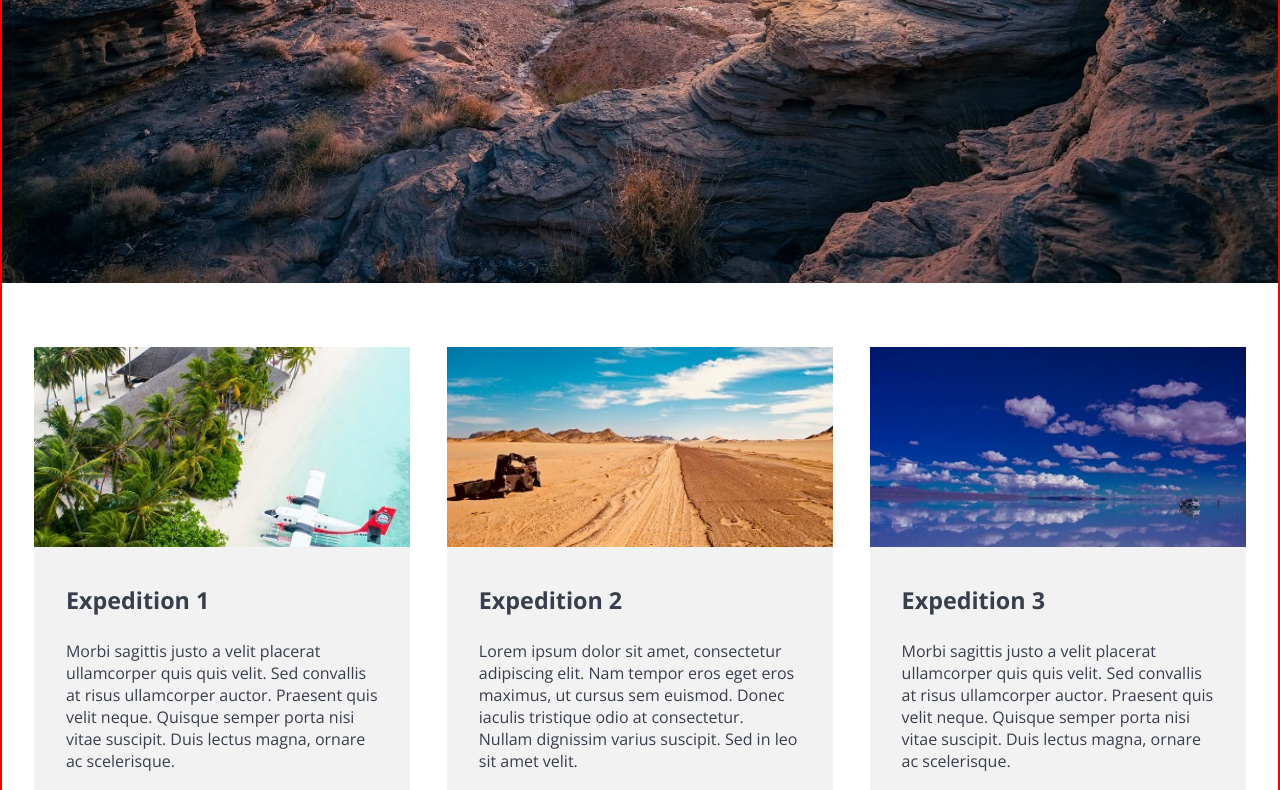
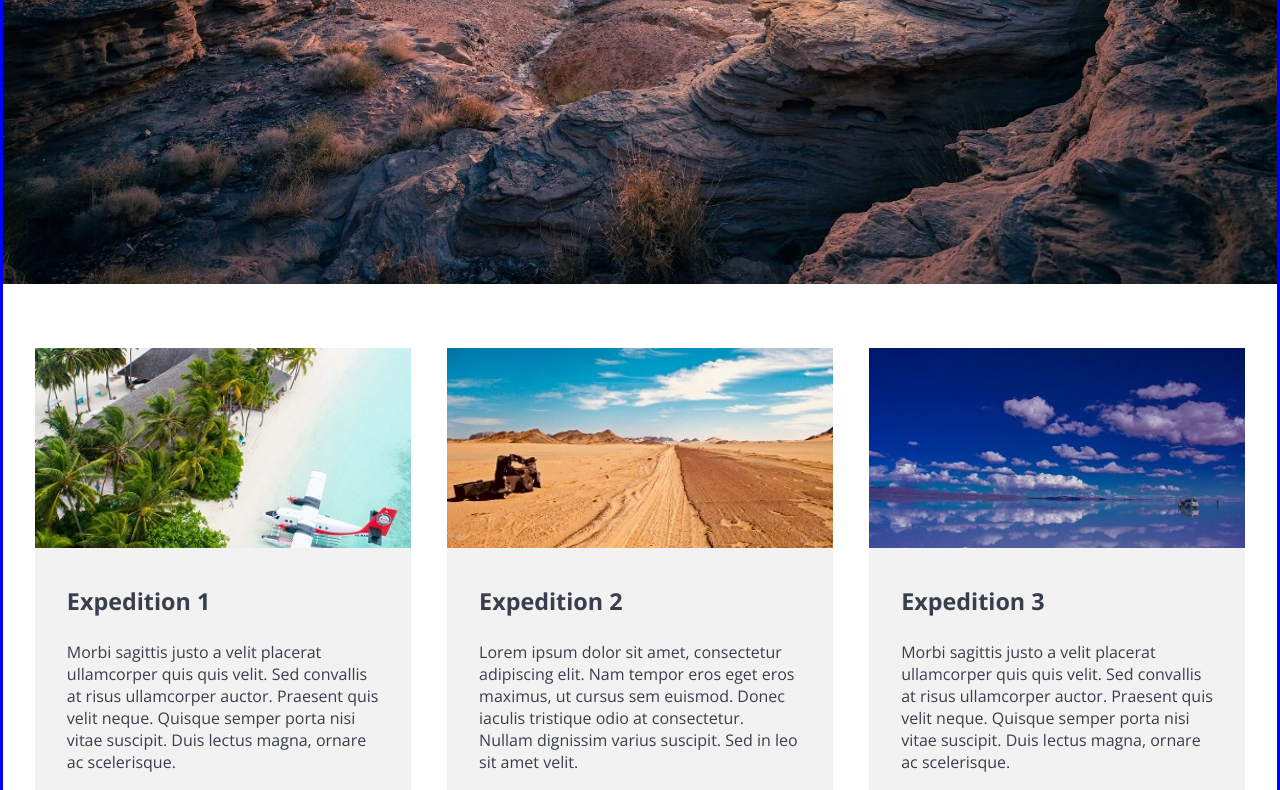
Before and after one commit to andreiolteanu555/website-template, a plain HTML site: page index.html in a window 1280 px wide. Shown: the part 519-1309 px from the top of the page. Drawn offline with nearby package versions, Linux system fonts and the light colour scheme.

Commit message:
Update style.css

```diff
--- a/css/style.css
+++ b/css/style.css
@@ -35,7 +35,7 @@ body {
   padding: 0;
   color: var(--primary-color-dark);
   overflow-x: hidden;
-  border: 2px solid red;
+  border: 3px solid blue;
 }
 
 
```
